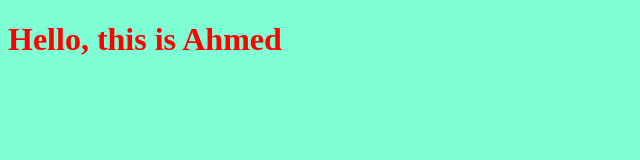
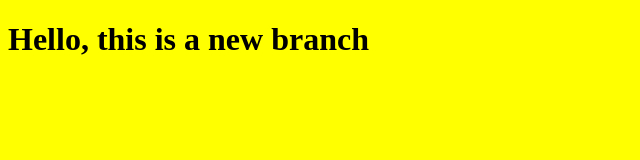
Before and after one commit to AhmedWajeeh242/MyNewGitHubProject01, a plain HTML site: page index.html in a window 1280 px wide. Shown: the whole page, without its empty margins (0-640 px from the left). Drawn offline with Linux system fonts and the light colour scheme.

Commit message:
Changing style for the title

```diff
--- a/index.html
+++ b/index.html
@@ -7,7 +7,7 @@
 	<link rel="stylesheet" href="style.css">
 </head>
 <body>
-	<h1>Hello, this is Ahmed</h1>
+	<h1>Hello, this is a new branch</h1>
 	<script src="app.js"></script>
 </body>
 </html>
--- a/style.css
+++ b/style.css
@@ -1,6 +1,6 @@
 h1{
-	color: red;
+	color: black;
 }
 body{
-	background-color: aquamarine;
+	background-color: yellow;
 }
```
